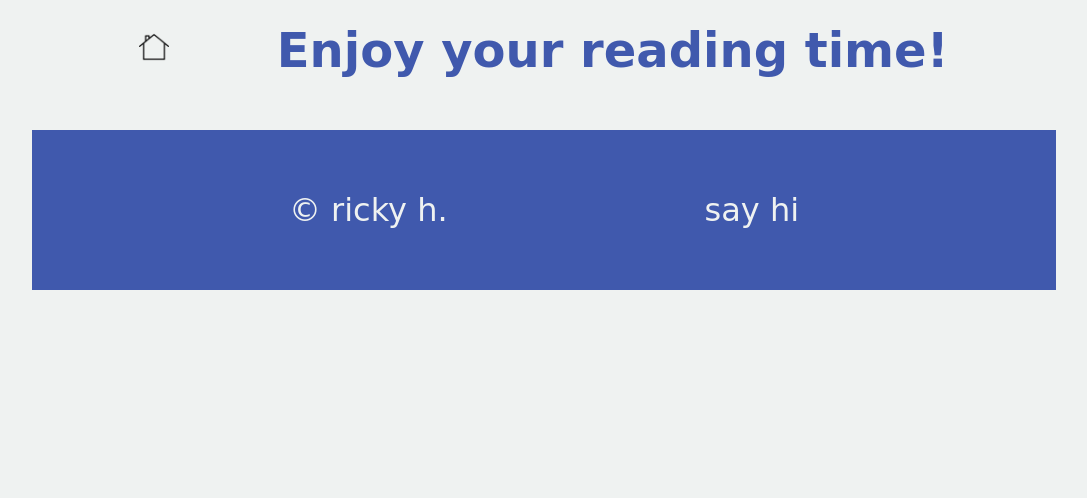
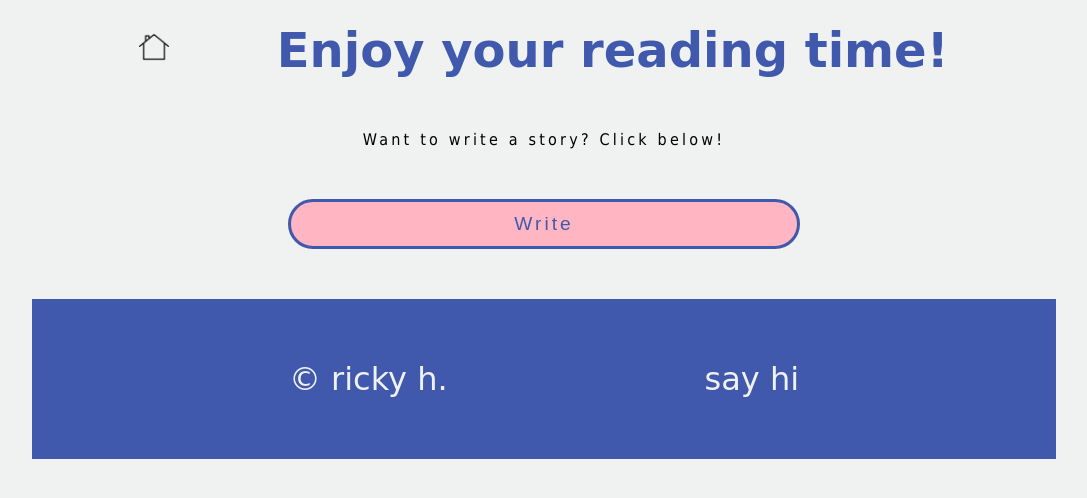
Before and after one commit to runningindos/UCD_database_final_project, a Flask app: page /read in a window 1280 px wide. Shown: the top 498 px of the page, without its empty margins (96-1183 px from the left). Run offline with Flask 3, Linux system fonts and the light colour scheme; some web fonts are replaced.

Commit message:
updated read template and README file

```diff
--- a/static/style.css
+++ b/static/style.css
@@ -425,6 +425,12 @@ footer {
   letter-spacing: 3px;
 }
 
+.writeStoryTextOnRead {
+  font-family: 'Tahoma', cursive;
+  letter-spacing: .2em;
+  background-color: #EFF2F1;
+}
+
 /* Media queries */
 
 @media (max-width: 600px) {
--- a/templates/read.html
+++ b/templates/read.html
@@ -11,12 +11,18 @@
   </h1>
 </div>
 
+<p class="writeStoryTextOnRead">Want to write a story? Click below!</p>
+
+<div class="writeRedirectButton" id="writeRedirectButton">
+  <a href="/write" class="writeBtn" id="writeBtn">
+    <button class="storyButton" type="submit">Write</button>
+  </a>
+</div>
+
 <div>
   <label for="" class="readStoryTitle">
     {{storyTitle}}
   </label>
   <a class="readStoryButton"></a>
 </div>
-
-
 {% endblock %}
```
Also changed, not shown: README.md.
